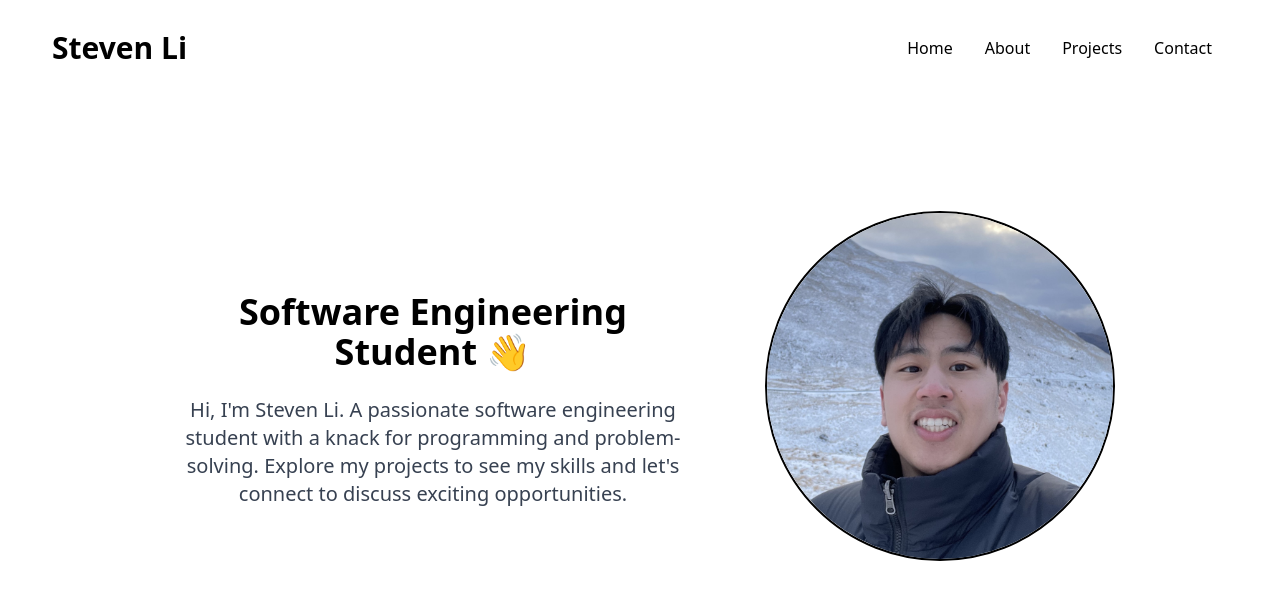
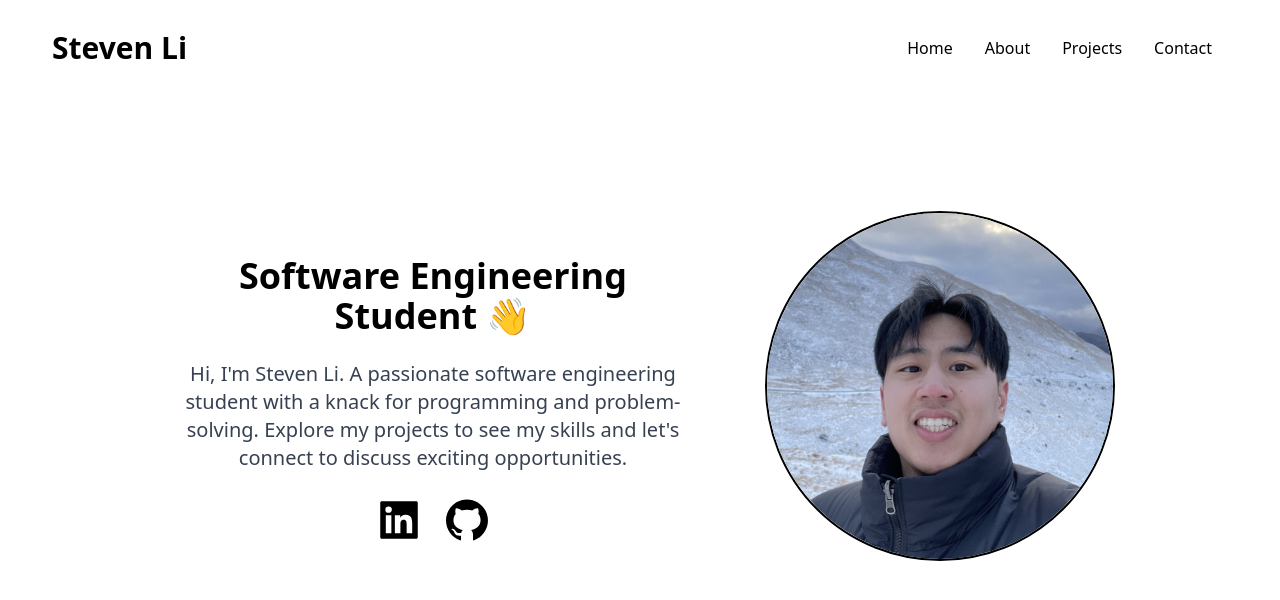
Before and after one commit to StevenNZ/portfolio, a React (Create React App) app in the folder portfolio-app/: page / in a window 1280 px wide. Shown: the top 600 px of the page. Built offline with nearby package versions, Linux system fonts and the light colour scheme.

Commit message:
feat: social icons added

```diff
--- a/portfolio-app/src/components/Hero.jsx
+++ b/portfolio-app/src/components/Hero.jsx
@@ -1,4 +1,5 @@
 import React from "react";
+import { AiFillLinkedin, AiFillGithub } from "react-icons/ai";
 import picture from "../assets/profilepicture.jpg";
 
 const Hero = () => {
@@ -19,6 +20,10 @@ const Hero = () => {
             knack for programming and problem-solving. Explore my projects to
             see my skills and let's connect to discuss exciting opportunities.
           </p>
+          <div className="text-5xl flex justify-center gap-5 pt-6">
+            <AiFillLinkedin />
+            <AiFillGithub />
+          </div>
         </div>
       </div>
     </div>
```
